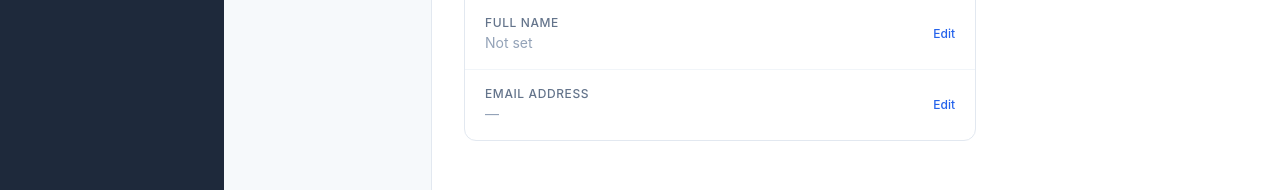
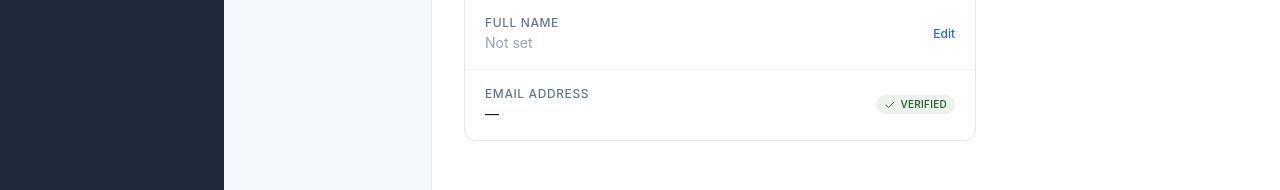
Before and after one commit to RitaIssa/plumbing-app, a Next.js app: page /settings in a window 1280 px wide. Shown: the part 283-473 px from the top of the page. Built offline with nearby package versions, Linux system fonts and the light colour scheme.

Commit message:
remove email editing, email is now read-only

```diff
--- a/app/settings/page.tsx
+++ b/app/settings/page.tsx
@@ -109,18 +109,17 @@ export default function SettingsPage() {
 
 function GeneralSection({ user }: { user: SupabaseUser | null }) {
   const supabase = useMemo(() => createClient(), []);
-  const [editingField, setEditingField] = useState<"name" | "email" | null>(null);
+  const [editingField, setEditingField] = useState<"name" | null>(null);
 
   const [name, setName] = useState("");
   const [email, setEmail] = useState("");
   const [tempName, setTempName] = useState("");
-  const [tempEmail, setTempEmail] = useState("");
 
   const [loading, setLoading] = useState(false);
   const [message, setMessage] = useState<{
     type: "success" | "error";
     text: string;
-    field: "name" | "email";
+    field: "name";
   } | null>(null);
 
   useEffect(() => {
@@ -130,11 +129,10 @@ function GeneralSection({ user }: { user: SupabaseUser | null }) {
     }
   }, [user]);
 
-  function startEditing(field: "name" | "email") {
+  function startEditing(field: "name") {
     setEditingField(field);
     setMessage(null);
-    if (field === "name") setTempName(name);
-    if (field === "email") setTempEmail(email);
+    setTempName(name);
   }
 
   function cancelEditing() {
@@ -151,22 +149,6 @@ function GeneralSection({ user }: { user: SupabaseUser | null }) {
       setName(tempName);
       setEditingField(null);
       setMessage({ type: "success", text: "Name updated.", field: "name" });
-    }
-    setLoading(false);
-  }
-
-  async function saveEmail() {
-    setLoading(true);
-    const { error } = await supabase.auth.updateUser({ email: tempEmail });
-    if (error) {
-      setMessage({ type: "error", text: error.message, field: "email" });
-    } else {
-      setEditingField(null);
-      setMessage({
-        type: "success",
-        text: "Confirmation link sent to your new address.",
-        field: "email",
-      });
     }
     setLoading(false);
   }
@@ -219,25 +201,14 @@ function GeneralSection({ user }: { user: SupabaseUser | null }) {
           />
         </FieldRow>
 
-        {/* Email row */}
-        <FieldRow
-          label="Email address"
-          value={email}
-          isEditing={editingField === "email"}
-          onEdit={() => startEditing("email")}
-        >
-          <InlineEditForm
-            inputType="email"
-            value={tempEmail}
-            onChange={setTempEmail}
-            onSave={saveEmail}
-            onCancel={cancelEditing}
-            loading={loading}
-            message={message?.field === "email" ? message : null}
-            hint="A confirmation link will be sent to the new address."
-            placeholder="you@example.com"
-          />
-        </FieldRow>
+        {/* Email row — read only */}
+        <div className="flex items-center justify-between px-5 py-4">
+          <div>
+            <FieldLabel>Email address</FieldLabel>
+            <p className="text-sm text-slate-900 dark:text-white mt-0.5">{email || "—"}</p>
+          </div>
+          <VerifiedBadge />
+        </div>
 
         {/* Success toast outside edit form */}
         {message?.type === "success" && editingField === null && (
```
